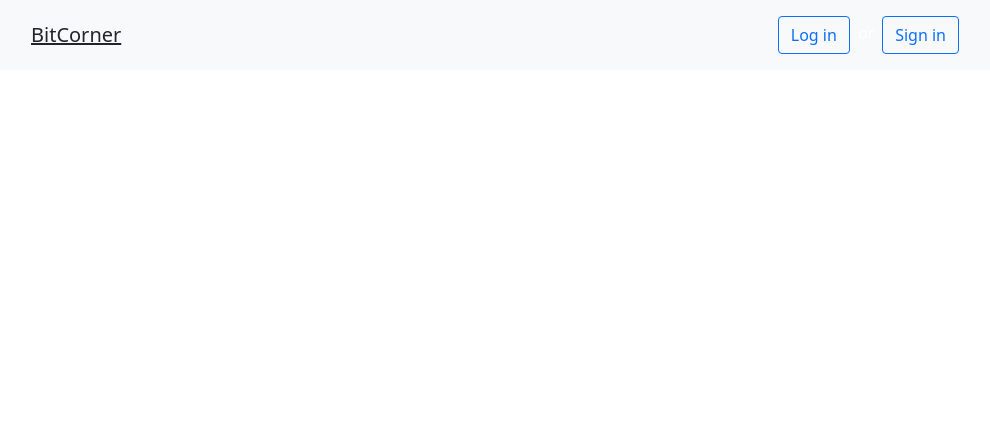
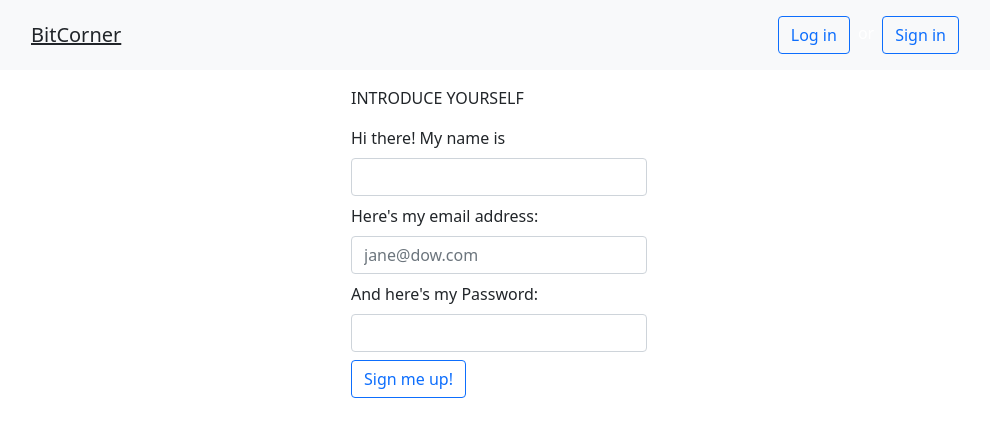
Before and after one commit to padwalab/BitCorner-Frontend, a React (Create React App) app: page /signin in a window 1280 px wide. Shown: the top 436 px of the page, without its empty margins (141-1131 px from the left). Built offline with nearby package versions, Linux system fonts and the light colour scheme.

Commit message:
login signup forms

```diff
--- a/package.json
+++ b/package.json
@@ -6,6 +6,7 @@
     "@testing-library/jest-dom": "^5.11.4",
     "@testing-library/react": "^11.1.0",
     "@testing-library/user-event": "^12.1.10",
+    "axios": "^0.21.1",
     "bootstrap": "^5.0.0",
     "react": "^17.0.2",
     "react-bootstrap": "^1.5.2",
--- a/src/App.js
+++ b/src/App.js
@@ -1,14 +1,17 @@
 import React, { Component } from "react";
 import { connect } from "react-redux";
+import { Route } from "react-router";
+import Login from "./components/Login";
 import NavBar from "./components/NavBar";
+import SignIn from "./components/SignIn";
 
 class App extends Component {
   render() {
     return (
       <React.Fragment>
         <NavBar />
-        {/* <Route path="/signin" component={Signin} />
-        <Route path="/login" component={Login} /> */}
+        <Route path="/signin" component={SignIn} />
+        <Route path="/login" component={Login} />
       </React.Fragment>
     );
   }
--- /dev/null
+++ b/src/components/Login.jsx
@@ -0,0 +1,88 @@
+import React, { Component } from "react";
+import { Alert, Button, Container, Form } from "react-bootstrap";
+import { connect } from "react-redux";
+import { Redirect } from "react-router";
+import { logInUser } from "../redux/actions/action-helper";
+
+class Login extends Component {
+  state = {
+    email: "",
+    password: "",
+    warning: false,
+  };
+
+  handleEmail = (email) => {
+    this.setState({ email });
+  };
+
+  handlePassword = (password) => {
+    this.setState({ password });
+  };
+
+  handleLogin = (e) => {
+    e.preventDefault();
+    // axios
+    //   .post("http://localhost:8000/users/login", { ...this.state }) //done
+    //   .then((res) => {
+    //     console.log("repsonse data: ", res.data);
+    //     if (res.status === 200) {
+    //       this.props.logInUser(res.data);
+    //     }
+    //   })
+    //   .catch((error) => this.setState({ warning: true }));
+    console.log(this.state);
+    if (this.state.email === "a@g.com" && this.state.password === "a") {
+      this.props.logInUser(this.state);
+    }
+    // this.setState({ email: "", password: "", warning: false });
+  };
+  render() {
+    let logInForm;
+    logInForm = (
+      <Form onSubmit={(e) => this.handleLogin(e)}>
+        {this.state.warning ? (
+          <Alert variant="danger">Invalid User creadentials</Alert>
+        ) : null}
+
+        <Form.Label className="font-weight-bold mt-3">
+          WELCOME TO BITCORNER
+        </Form.Label>
+
+        <Form.Group className="mt-2">
+          <Form.Label>Email address:</Form.Label>
+          <Form.Control
+            type="email"
+            placeholder="jane@dow.com"
+            onChange={(e) => this.handleEmail(e.target.value)}
+            value={this.state.email}
+            required
+          />
+        </Form.Group>
+
+        <Form.Group className="mt-2">
+          <Form.Label>Password:</Form.Label>
+          <Form.Control
+            onChange={(e) => this.handlePassword(e.target.value)}
+            type="password"
+            value={this.state.password}
+            required
+          />
+        </Form.Group>
+        <Form.Group>
+          <Button className="mt-2" variant="outline-primary" type="submit">
+            Log in
+          </Button>
+        </Form.Group>
+      </Form>
+    );
+    return (
+      <Container className="container w-25">
+        {this.warning}
+        {this.props.isLoggedIn ? <Redirect to="/home/dashboard" /> : logInForm}
+      </Container>
+    );
+  }
+}
+
+const mapStateToProps = (state) => state;
+export default connect(mapStateToProps, { logInUser })(Login);
--- /dev/null
+++ b/src/components/SignIn.jsx
@@ -0,0 +1,92 @@
+import React, { Component } from "react";
+import { Form, Button, Container, Alert } from "react-bootstrap";
+import { connect } from "react-redux";
+import { signInUser } from "../redux/actions/action-helper";
+import axios from "axios";
+import { Redirect } from "react-router";
+class Signin extends Component {
+  state = {
+    name: "",
+    email: "",
+    password: "",
+    warning: false,
+    success: false,
+  };
+  handleName = (name) => {
+    this.setState({ name });
+  };
+  handleEmail = (email) => {
+    this.setState({ email });
+  };
+  handlePassword = (password) => {
+    this.setState({ password });
+  };
+
+  handleSignInUser = (e) => {
+    e.preventDefault();
+    // axios
+    //   .post("http://localhost:8000/users/signin", { ...this.state }) //done
+    //   .then((res) => {
+    //     console.log("repsonse data: ", res.data);
+    //     if (res.status === 200) {
+    //       this.props.signInUser(res.data);
+    //       this.setState({ success: true });
+    //       <Redirect to="/home" />;
+    //     }
+    //   })
+    //   .catch((error) => this.setState({ warning: true }));
+    console.log(this.state);
+    // this.setState({ name: "", email: "", password: "", success: true });
+  };
+  render() {
+    let signInForm;
+    signInForm = (
+      <Form onSubmit={this.handleSignInUser}>
+        {this.state.warning ? (
+          <Alert variant="danger">Sign in failed</Alert>
+        ) : null}
+        {this.state.success ? (
+          <Alert variant="success">Sign up Success</Alert>
+        ) : null}
+
+        <Form.Label className="font-weight-bold mx-auto mt-3">
+          INTRODUCE YOURSELF
+        </Form.Label>
+
+        <Form.Group className="mt-2">
+          <Form.Label>Hi there! My name is</Form.Label>
+          <Form.Control
+            onChange={(e) => this.handleName(e.target.value)}
+            type="text"
+            value={this.state.name}
+            required
+          />
+        </Form.Group>
+        <Form.Group className="mt-2">
+          <Form.Label>Here's my email address:</Form.Label>
+          <Form.Control
+            type="email"
+            placeholder="jane@dow.com"
+            onChange={(e) => this.handleEmail(e.target.value)}
+            value={this.state.email}
+            required
+          />
+        </Form.Group>
+        <Form.Group className="mt-2">
+          <Form.Label>And here's my Password:</Form.Label>
+          <Form.Control
+            type="password"
+            onChange={(e) => this.handlePassword(e.target.value)}
+            value={this.state.password}
+            required
+          />
+        </Form.Group>
+        <Button variant="outline-primary" type="submit" className="mt-2">
+          Sign me up!
+        </Button>
+      </Form>
+    );
+    return <Container className="container w-25">{signInForm}</Container>;
+  }
+}
+export default connect(null, { signInUser })(Signin);
```
Also changed, not shown: 2 other files (tests, documents, lock files or other folders).
